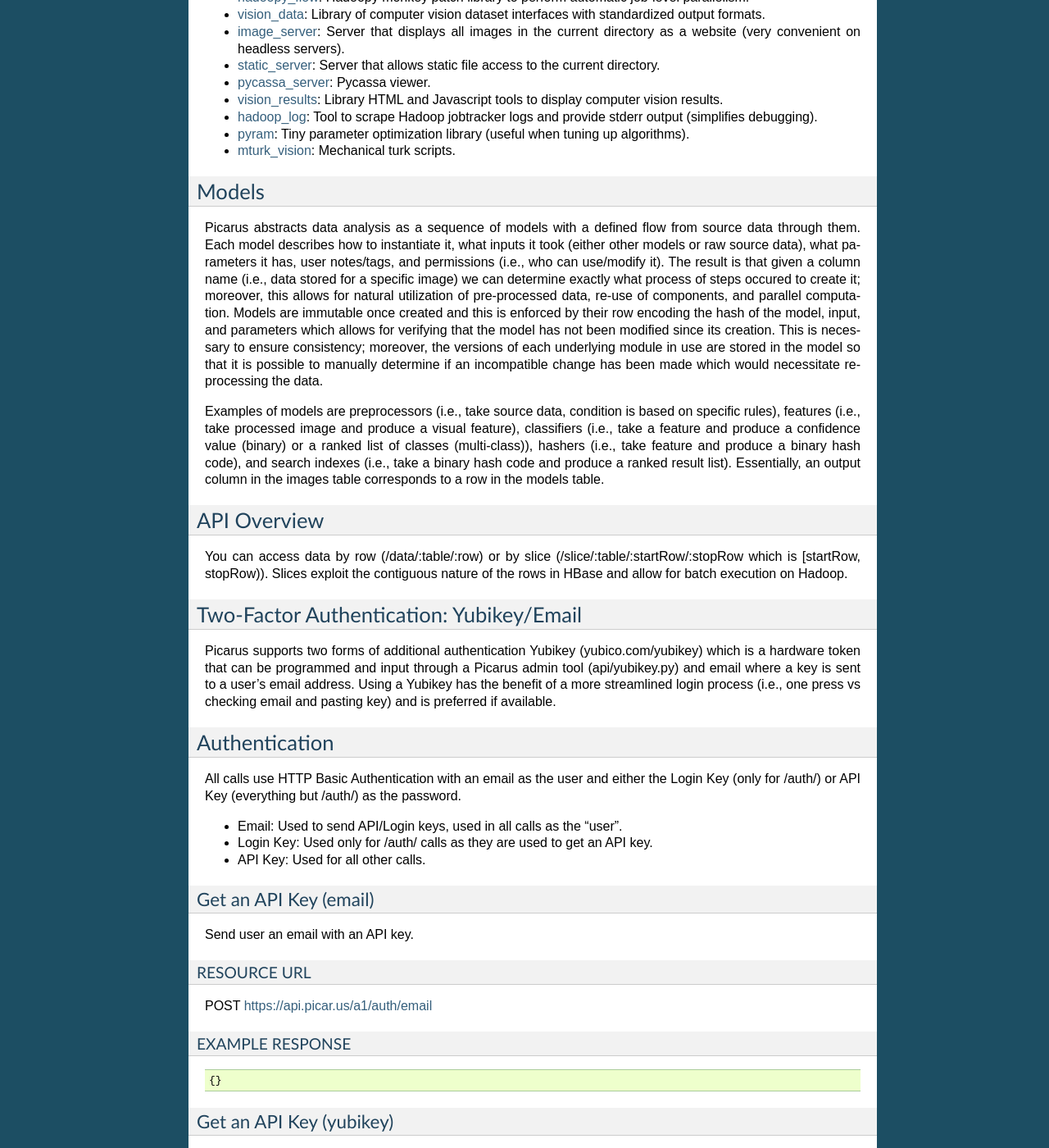
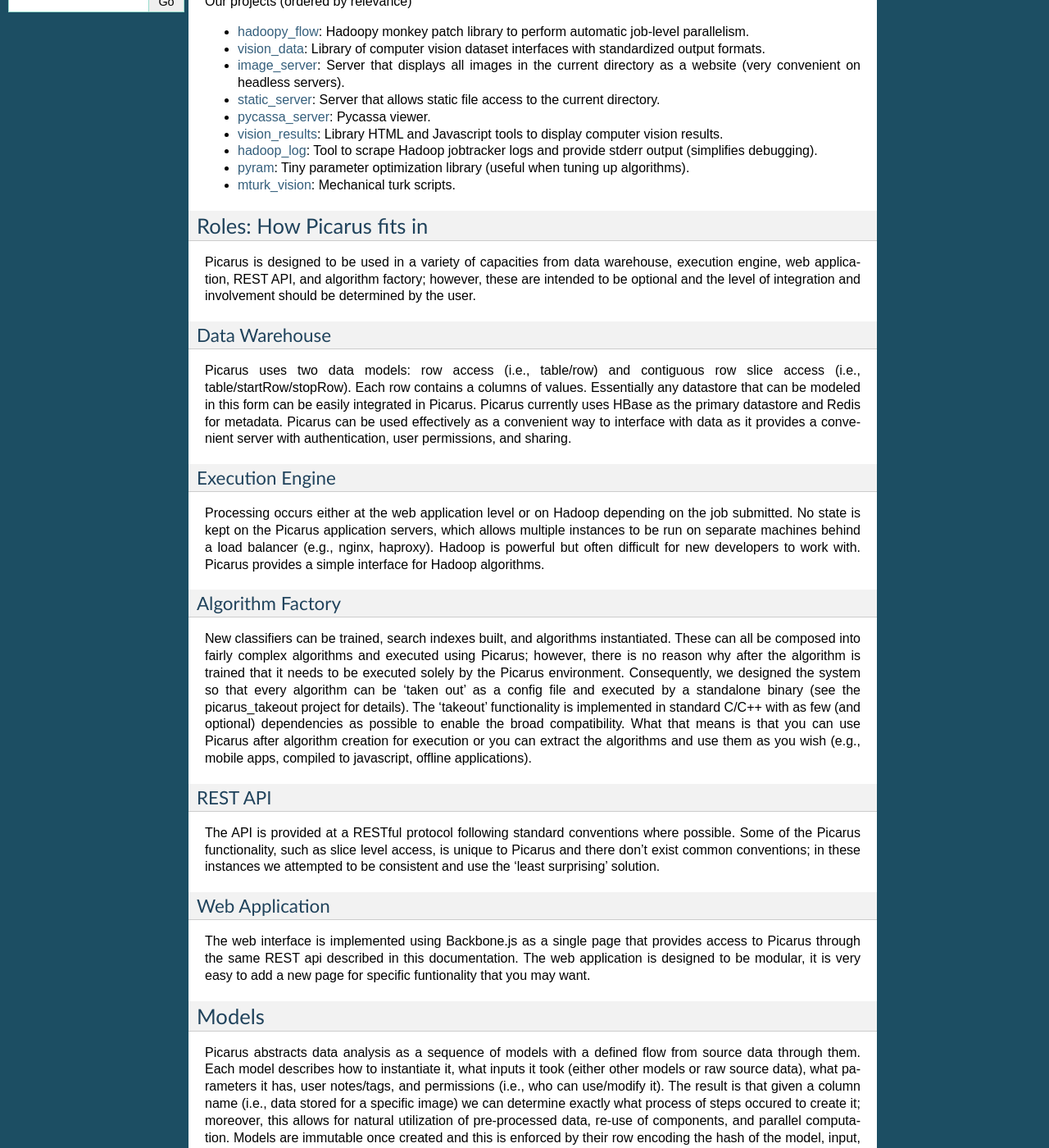
Before and after one commit to bwhite/picarus, a Sphinx documentation site: the page built from doc/index.rst, in a window 1280 px wide and 1400 px high, scrolled down 1642 px. Shown: the whole window at 82% size. Built offline with Sphinx 7.4.7, drawn with Linux system fonts in a browser that asks for light colours; formulas are drawn with MathJax 3; some of the changed text lies outside the part shown.

Commit message:
Updated
Signed-off-by: Brandyn A. White <bwhite@dappervision.com>

```diff
--- a/doc/index.rst
+++ b/doc/index.rst
@@ -45,9 +45,9 @@
       REST is for humans                                       Ignorance is safe
 
 
-Capabilities
-------------
-Below is an incomplete list, more detail is available in the API documentation below.
+Capabilities: Algorithms
+------------------------
+Below is an incomplete list of the algorithms available, more detail is available in the API documentation below.
 
 - Crawling: Flickr
 - Annotation: Standalone or Mechanical Turk.  Several operating modes.
@@ -62,6 +62,7 @@
 Our projects
 
 - hadoopy_ (`doc <http://hadoopy.co>`_): Cython based Hadoop library for Python.  Efficient, simple, and powerful.
+- picarus_takeout_: C/C++ module that contains the core picarus algorithms, separate so that it can be built as a standalone executable.
 - imfeat_ (`doc <http://bwhite.github.com/imfeat/>`_): Image features (take image, produce feature vector) and support functions.
 - distpy_ (`doc <http://bwhite.github.com/distpy/>`_): Distance metrics.
 - classipy_: Classifiers using a simple standardized interface (supports scikit-learn_).
@@ -83,6 +84,7 @@
 .. _imfeat: https://github.com/bwhite/imfeat
 .. _classipy: https://github.com/bwhite/classipy
 .. _distpy: https://github.com/bwhite/distpy
+.. _picarus_takeout: https://github.com/bwhite/picarus_takeout
 .. _impoint: https://github.com/bwhite/impoint
 .. _vidfeat: https://github.com/bwhite/vidfeat
 .. _keyframe: https://github.com/bwhite/keyframe
@@ -112,6 +114,30 @@
 .. _mturk_vision: https://github.com/bwhite/mturk_vision
 .. _pycassa_server: https://github.com/bwhite/pycassa_server
 
+
+Roles: How Picarus fits in
+---------------------------
+Picarus is designed to be used in a variety of capacities from data warehouse, execution engine, web application, REST API, and algorithm factory; however, these are intended to be optional and the level of integration and involvement should be determined by the user.
+
+Data Warehouse
+^^^^^^^^^^^^^^
+Picarus uses two data models: row access (i.e., table/row) and contiguous row slice access (i.e., table/startRow/stopRow).  Each row contains a columns of values.  Essentially any datastore that can be modeled in this form can be easily integrated in Picarus.  Picarus currently uses HBase as the primary datastore and Redis for metadata.  Picarus can be used effectively as a convenient way to interface with data as it provides a convenient server with authentication, user permissions, and sharing.
+
+Execution Engine
+^^^^^^^^^^^^^^^^
+Processing occurs either at the web application level or on Hadoop depending on the job submitted.  No state is kept on the Picarus application servers, which allows multiple instances to be run on separate machines behind a load balancer (e.g., nginx, haproxy).  Hadoop is powerful but often difficult for new developers to work with.  Picarus provides a simple interface for Hadoop algorithms.
+
+Algorithm Factory
+^^^^^^^^^^^^^^^^^
+New classifiers can be trained, search indexes built, and algorithms instantiated.  These can all be composed into fairly complex algorithms and executed using Picarus; however, there is no reason why after the algorithm is trained that it needs to be executed solely by the Picarus environment.  Consequently, we designed the system so that every algorithm can be 'taken out' as a config file and executed by a standalone binary (see the picarus_takeout project for details).  The 'takeout' functionality is implemented in standard C/C++ with as few (and optional) dependencies as possible to enable the broad compatibility.  What that means is that you can use Picarus after algorithm creation for execution or you can extract the algorithms and use them as you wish (e.g., mobile apps, compiled to javascript, offline applications).
+
+REST API
+^^^^^^^^
+The API is provided at a RESTful protocol following standard conventions where possible.  Some of the Picarus functionality, such as slice level access, is unique to Picarus and there don't exist common conventions; in these instances we attempted to be consistent and use the 'least surprising' solution.
+
+Web Application
+^^^^^^^^^^^^^^^^
+The web interface is implemented using Backbone.js as a single page that provides access to Picarus through the same REST api described in this documentation.  The web application is designed to be modular, it is very easy to add a new page for specific funtionality that you may want.
 
 Models
 ------------------
```
